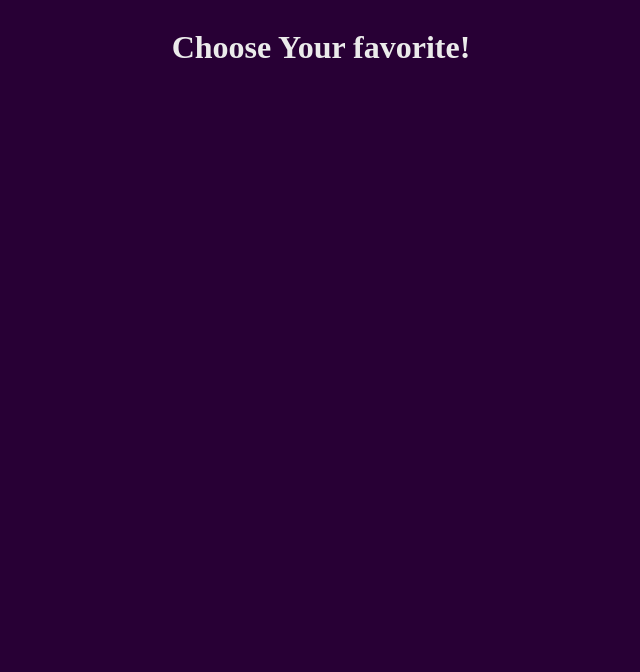
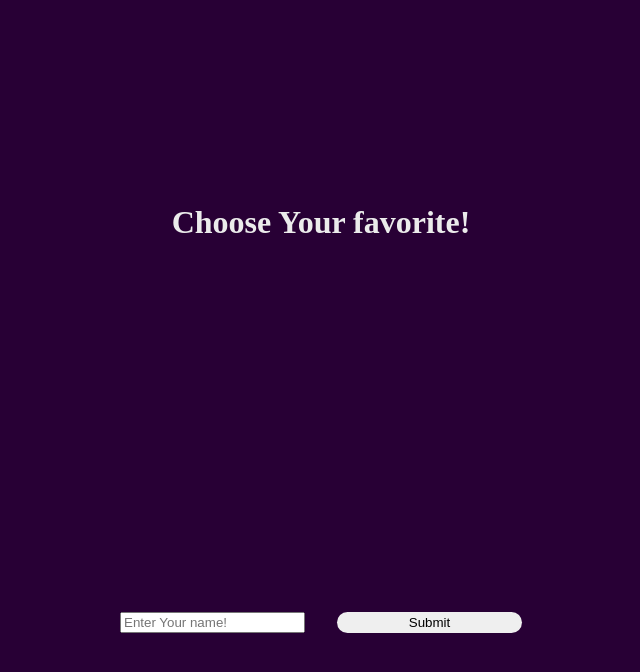
Before and after one commit to AnkePfei2fer/Beverage, a plain HTML site: page index.html in a window 1280 px wide. Shown: the whole page, without its empty margins (319-959 px from the left). Drawn offline with Linux system fonts and the light colour scheme.

Commit message:
Add text field and button

```diff
--- /dev/null
+++ b/lib/formComponent.js
@@ -0,0 +1,24 @@
+import { createElement } from "./elements.js";
+
+export function createFormComponent(onSubmit) {
+  // const checkboxElement = createElement("input", { type: "checkbox" });
+
+  const inputField = createElement("input", {
+    type: "text",
+    className: "textField",
+    placeholder: "Enter Your name!",
+  });
+
+  const submitButton = createElement("button", {
+    type: "submit",
+    className: "button",
+    textContent: "Submit",
+  });
+
+  const formComponent = createElement("form", { className: "form" }, [
+    inputField,
+    submitButton,
+  ]);
+
+  return formComponent;
+}
--- a/main.js
+++ b/main.js
@@ -1,5 +1,12 @@
 import { createTitleComponent } from "./lib/titleComponent.js";
+import { createFormComponent } from "./lib/formComponent.js";
 
 const appPage = document.querySelector("#app");
+
 const titleComponent = createTitleComponent();
+const formComponent = createFormComponent(function (drink) {
+  alert("Hi, here is Your ${drink}");
+});
+
 appPage.append(titleComponent);
+appPage.append(formComponent);
--- a/style.css
+++ b/style.css
@@ -9,6 +9,7 @@ body {
 }
 
 #app {
+  height: 100vh;
   display: grid;
   place-items: center;
 }
@@ -16,3 +17,14 @@ body {
 .title {
   color: rgb(235, 235, 235);
 }
+
+.form {
+  display: grid;
+  grid-template-columns: 1fr 1fr;
+  gap: 2rem;
+}
+
+.button {
+  border-radius: 1rem;
+  border: none;
+}
```
